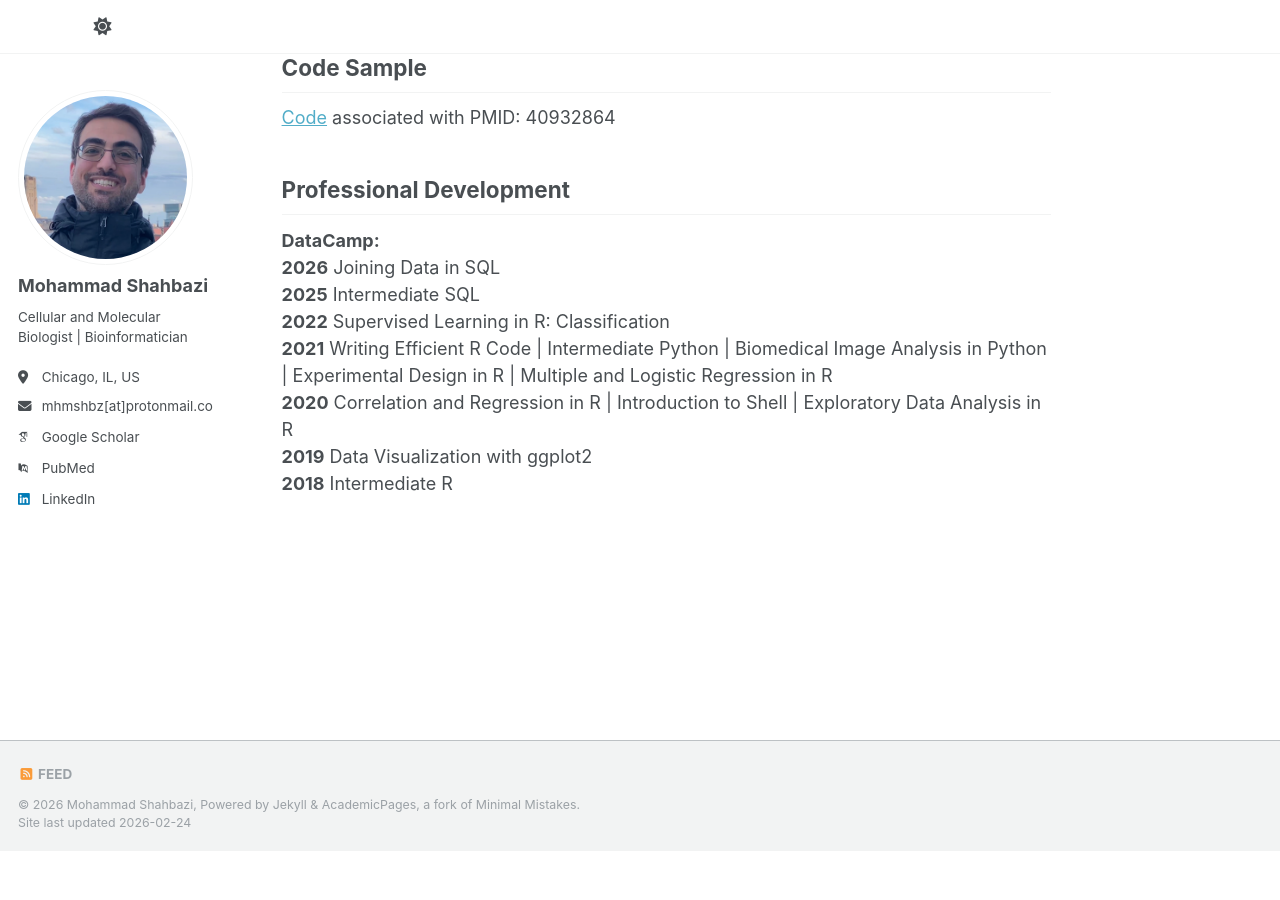
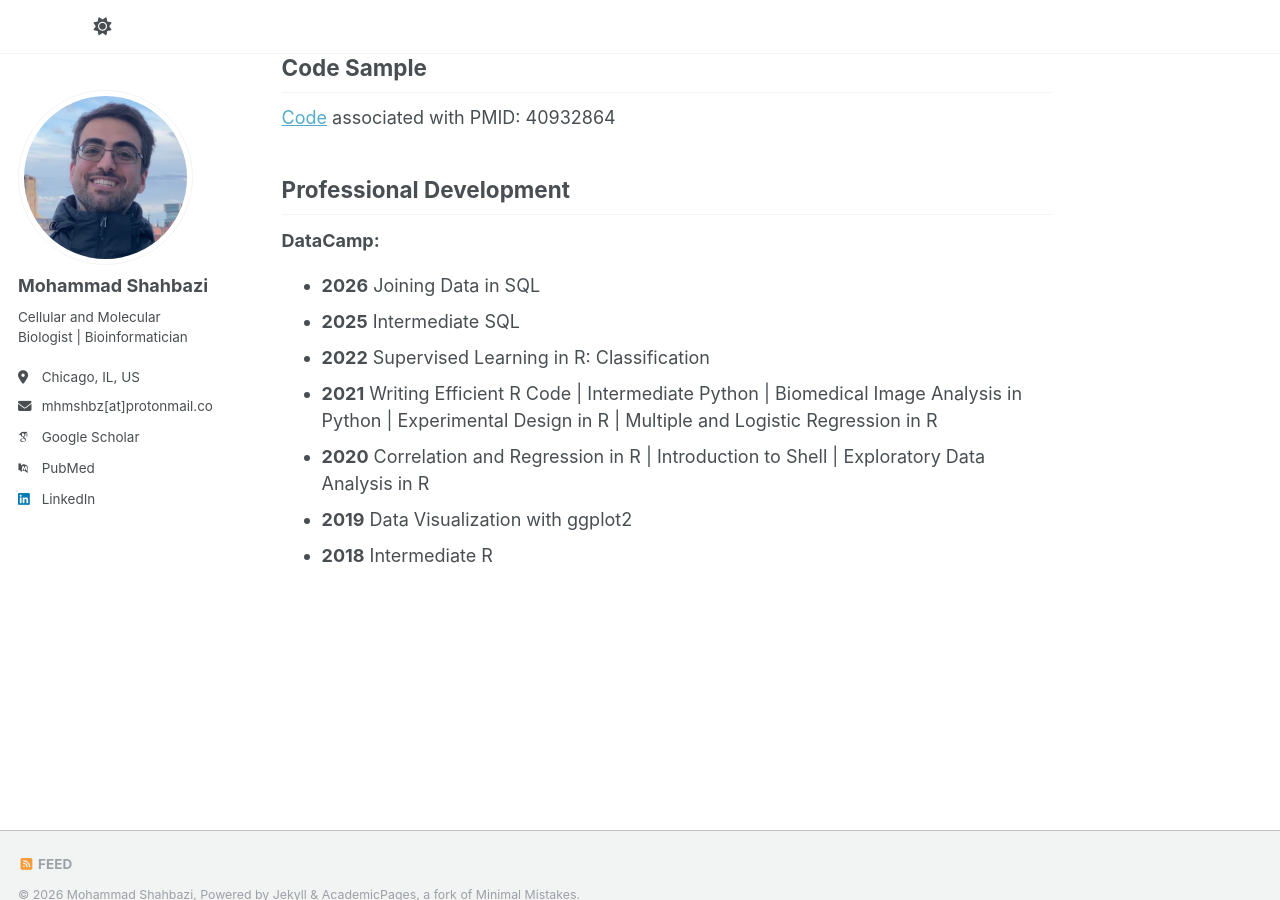
Before and after one commit to shahbazi-m/shahbazi-m.github.io, a Jekyll site: the page built from _pages/about.md, in a window 1280 px wide and 900 px high, scrolled down 2769 px. Built offline with Jekyll 4.4.1, drawn with Linux system fonts in a browser that asks for light colours; some web fonts are replaced; a script that is not in the unit is left out; before the commit the page ends 3620 px from its top, so only the background shows below that.

```diff
--- a/_pages/about.md
+++ b/_pages/about.md
@@ -89,16 +89,16 @@ Professional Development
 ------
 <strong>DataCamp:</strong>
 
-<strong>2026</strong>	Joining Data in SQL
+- <strong>2026</strong>	Joining Data in SQL
 
-<strong>2025</strong>	Intermediate SQL
+- <strong>2025</strong>	Intermediate SQL
 
-<strong>2022</strong>	Supervised Learning in R: Classification
+- <strong>2022</strong>	Supervised Learning in R: Classification
 
-<strong>2021</strong>	Writing Efficient R Code \| Intermediate Python \| Biomedical Image Analysis in Python  \| Experimental Design in R 	\| Multiple and Logistic Regression in R
+- <strong>2021</strong>	Writing Efficient R Code \| Intermediate Python \| Biomedical Image Analysis in Python  \| Experimental Design in R 	\| Multiple and Logistic Regression in R
 
-<strong>2020</strong>	Correlation and Regression in R \| Introduction to Shell \| Exploratory Data Analysis in R
+- <strong>2020</strong>	Correlation and Regression in R \| Introduction to Shell \| Exploratory Data Analysis in R
 
-<strong>2019</strong>	Data Visualization with ggplot2
+- <strong>2019</strong>	Data Visualization with ggplot2
 
-<strong>2018</strong>	Intermediate R
+- <strong>2018</strong>	Intermediate R
```
